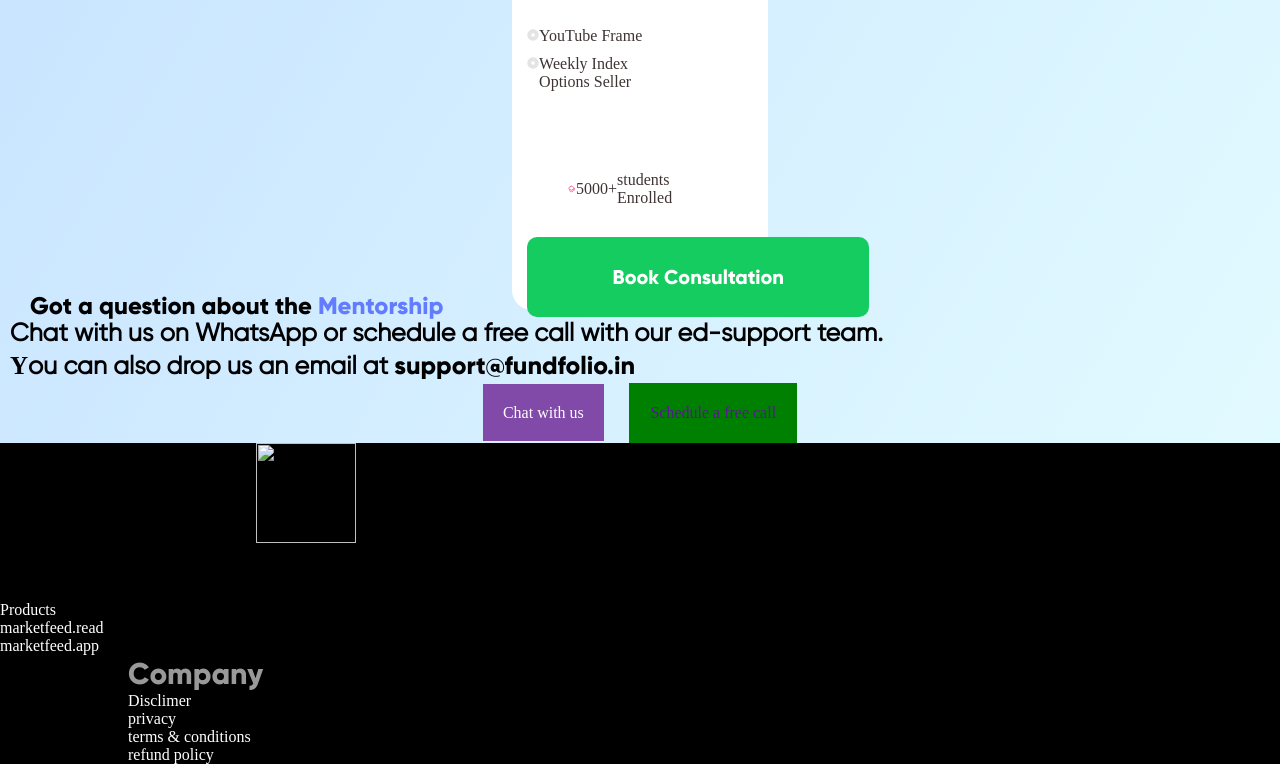
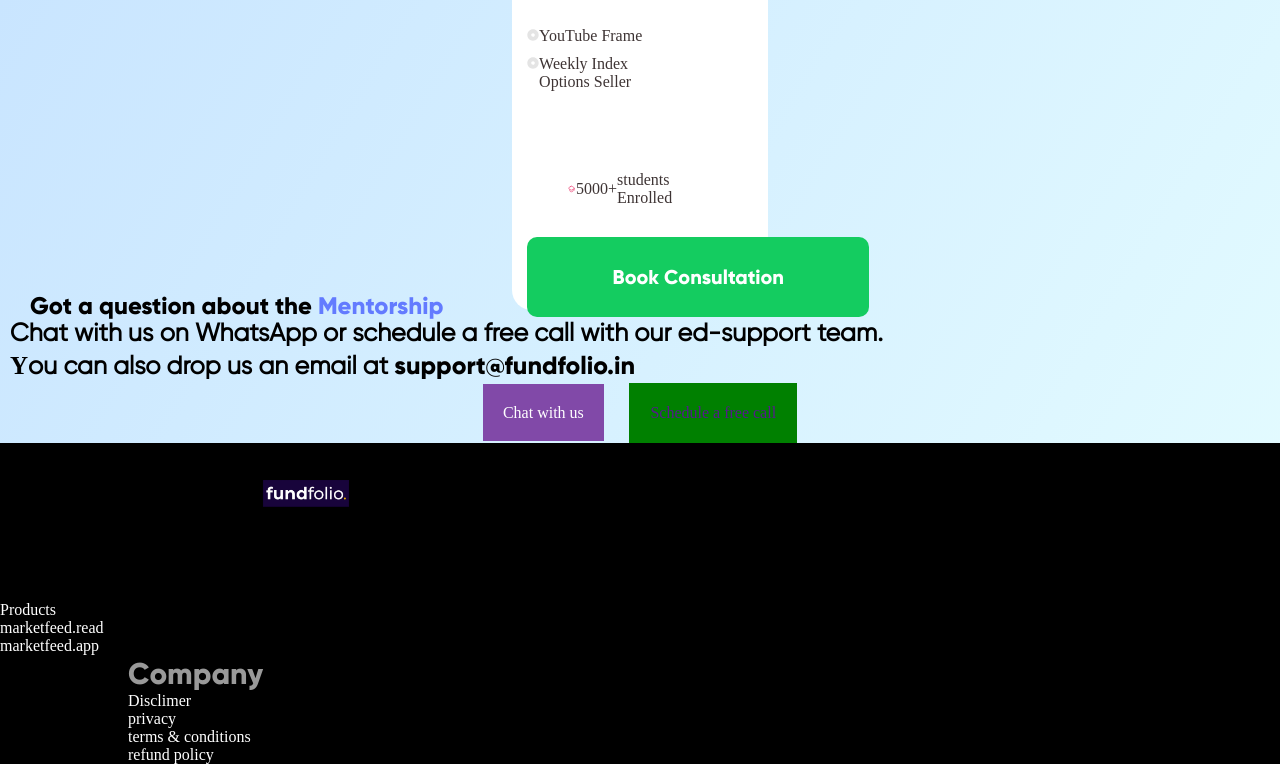
Before and after one commit to Vishnurajmr1/Marketfeed, a plain HTML site: page index.html in a window 1280 px wide. Shown: the part 5186-5950 px from the top of the page. Drawn offline with Linux system fonts and the light colour scheme.

Commit message:
Update index.html

```diff
--- a/index.html
+++ b/index.html
@@ -785,7 +785,7 @@
                    <footer>
                     <div class="dark-theme" style="background-color: black;">
                         <div class="left-icon" style="width:30vw;margin-left: 20%;">
-                            <img src="./images//icons/fundfolio.webp" alt="" width="100" height="100">
+                            <img src="./images/icons/fundfolio.webp" alt="" width="100" height="100">
 
                             <p class="addressp">HoneyKomb by Bhive, 3/B, 19th Main Road, HSR Sector 3 <br>Bengaluru, Bengaluru Urban<br> Karnataka, 560102</p>
                     </div>
```
